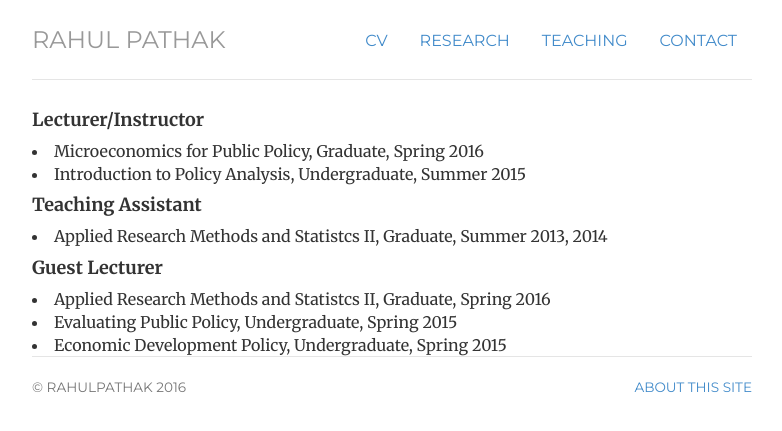
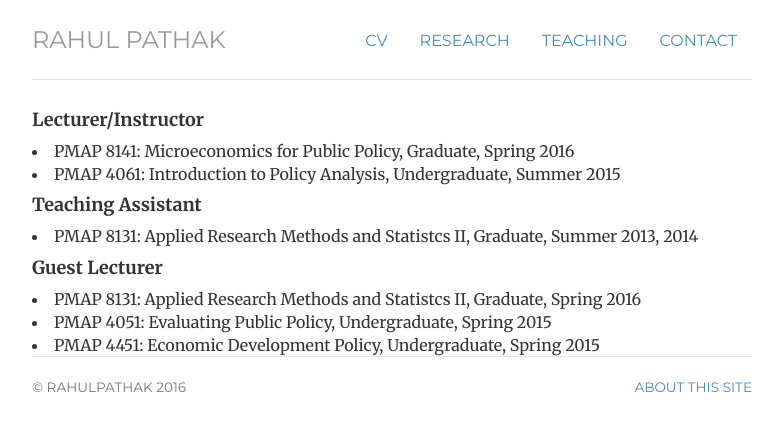
Before and after one commit to pathak-rahul/pathak-rahul.github.io, a Jekyll site: the page built from teaching/index.html, in a window 1280 px wide. Shown: the top 431 px of the page, without its empty margins (248-1030 px from the left). Built offline with Jekyll 4.4.1, drawn with Linux system fonts in a browser that asks for light colours.

Commit message:
Update index.html

```diff
--- a/teaching/index.html
+++ b/teaching/index.html
@@ -4,18 +4,18 @@
 ---
 <div class="teaching">
 	<h4> Lecturer/Instructor </h4>
-	<li>Microeconomics for Public Policy, Graduate, Spring 2016</li>
-	<li>Introduction to Policy Analysis, Undergraduate, Summer 2015</li>
+	<li>PMAP 8141: Microeconomics for Public Policy, Graduate, Spring 2016</li>
+	<li>PMAP 4061: Introduction to Policy Analysis, Undergraduate, Summer 2015</li>
 
 
 	<h4> Teaching Assistant </h4>
-	<li>Applied Research Methods and Statistcs II, Graduate, Summer 2013, 2014 </li>
+	<li>PMAP 8131: Applied Research Methods and Statistcs II, Graduate, Summer 2013, 2014 </li>
 
 	<h4> Guest Lecturer </h4>
 
-	<li>Applied Research Methods and Statistcs II, Graduate, Spring 2016</li>
-	<li>Evaluating Public Policy, Undergraduate, Spring 2015</li>
-	<li>Economic Development Policy, Undergraduate, Spring 2015</li>
+	<li>PMAP 8131: Applied Research Methods and Statistcs II, Graduate, Spring 2016</li>
+	<li>PMAP 4051: Evaluating Public Policy, Undergraduate, Spring 2015</li>
+	<li>PMAP 4451: Economic Development Policy, Undergraduate, Spring 2015</li>
 
 				</ul>
 
```
